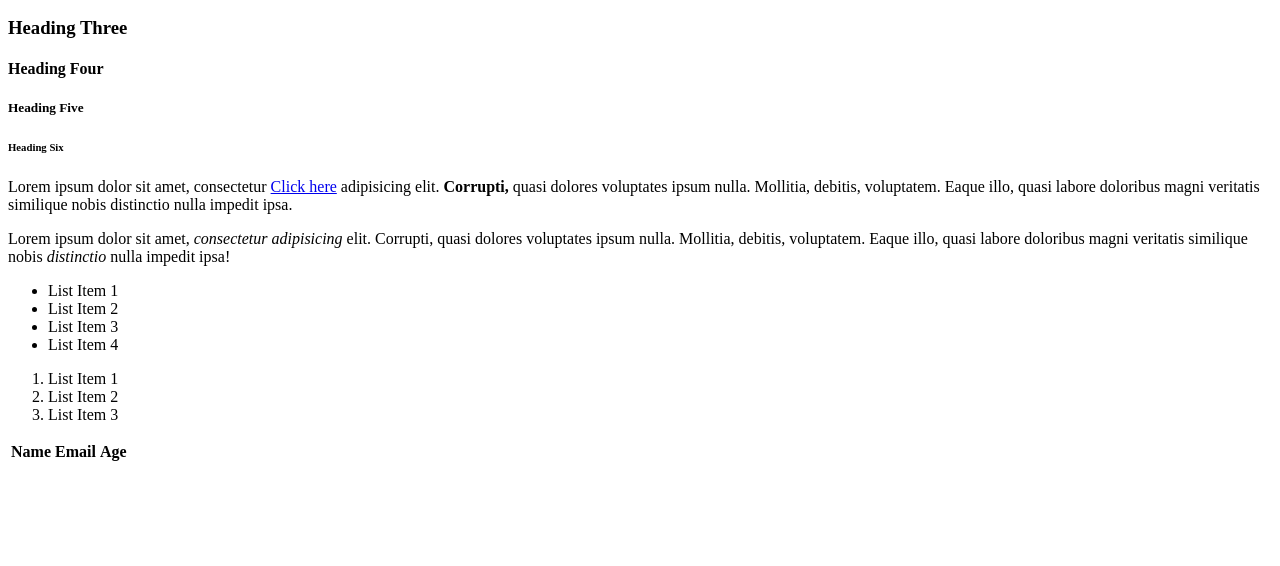
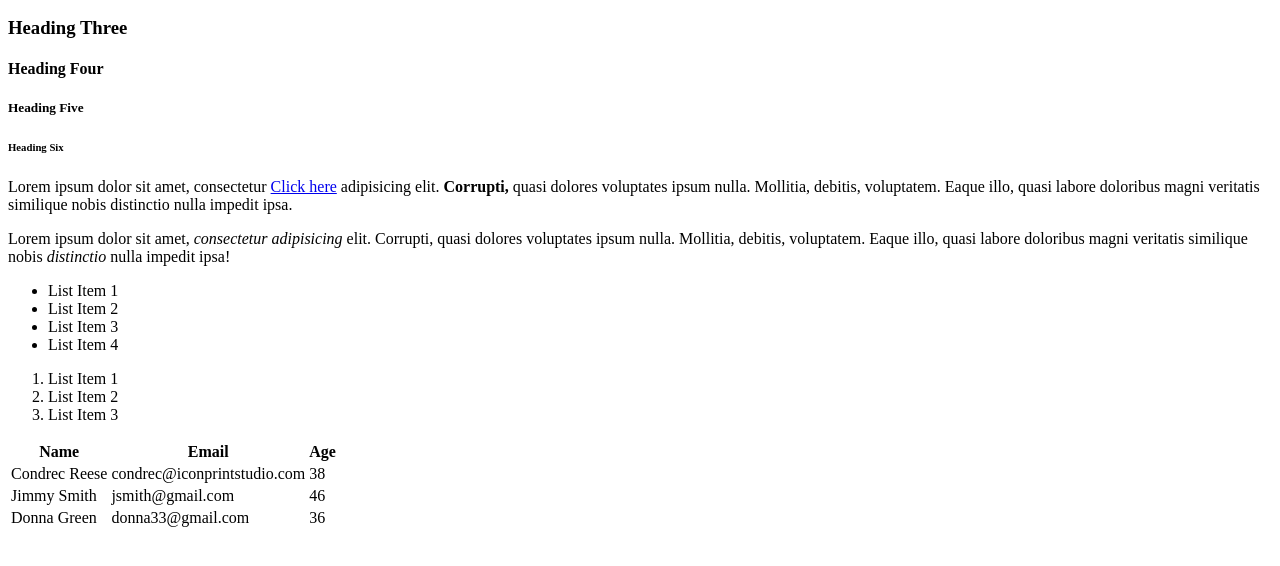
Before and after one commit to con9con/HTML-Cheat-Sheet, a plain HTML site: page index.html in a window 1280 px wide. Shown: the part 110-676 px from the top of the page. Drawn offline with Linux system fonts and the light colour scheme.

Commit message:
Added tables section

```diff
--- a/index.html
+++ b/index.html
@@ -45,9 +45,19 @@
     </thead>
     <tbody>
       <tr>
-        <tr>
-
-        </tr>
+        <td>Condrec Reese</td>
+        <td>condrec@iconprintstudio.com</td>
+        <td>38</td>
+      </tr>
+      <tr>
+        <td>Jimmy Smith</td>
+        <td>jsmith@gmail.com</td>
+        <td>46</td>
+      </tr>
+      <tr>
+        <td>Donna Green</td>
+        <td>donna33@gmail.com</td>
+        <td>36</td>
       </tr>
     </tbody>
   </table>
```
